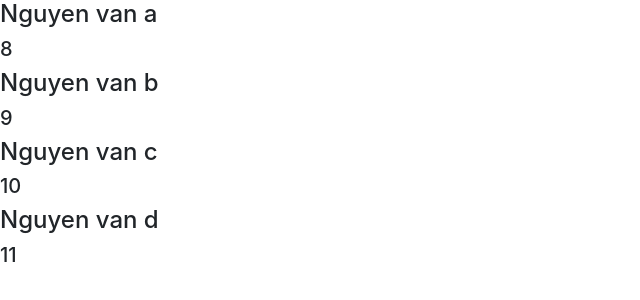
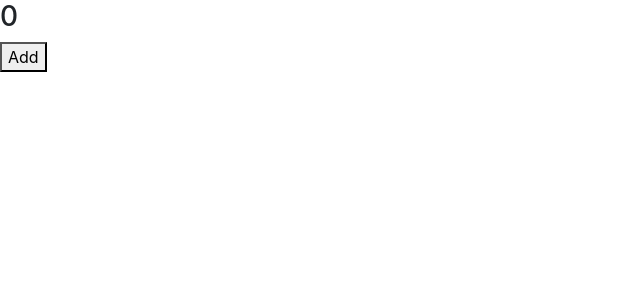
Before and after one commit to diennguyen2002/learn-angular, an Angular app: page / in a window 1280 px wide. Shown: the top 300 px of the page, without its empty margins (0-640 px from the left). Built offline with nearby package versions, Linux system fonts and the light colour scheme.

Commit message:
Output, EventEmitter

```diff
--- a/src/app/app.component.html
+++ b/src/app/app.component.html
@@ -1 +1 @@
-<app-person-list></app-person-list>
+<app-parent></app-parent>
--- a/src/app/app.module.ts
+++ b/src/app/app.module.ts
@@ -12,6 +12,8 @@
 import { DictionaryComponent } from './dictionary/dictionary.component';
 import { PersonComponent } from './person/person.component';
 import { PersonListComponent } from './person-list/person-list.component';
+import { ParentComponent } from './parent.component';
+import { ChildComponent } from './child.component';
 
 @NgModule({
   declarations: [
@@ -23,7 +25,9 @@
     InputComponent,
     DictionaryComponent,
     PersonComponent,
-    PersonListComponent
+    PersonListComponent,
+    ParentComponent,
+    ChildComponent
   ],
   imports: [
     BrowserModule,
--- /dev/null
+++ b/src/app/child.component.ts
@@ -0,0 +1,16 @@
+import {Component, Output, EventEmitter} from '@angular/core';
+
+@Component({
+    selector: 'app-child',
+    template: `
+       <button (click)="addForParent()">Add</button>
+    `
+})
+
+export class ChildComponent {
+    @Output() myClick = new EventEmitter();
+
+    addForParent(){
+        this.myClick.emit();
+    }
+}
--- /dev/null
+++ b/src/app/parent.component.ts
@@ -0,0 +1,13 @@
+import {Component} from '@angular/core';
+
+@Component({
+    selector: 'app-parent',
+    template: `
+        <h3>{{ value }}</h3>
+        <app-child (myClick)="value = value + 1"></app-child>
+    `
+})
+
+export class ParentComponent {
+    value = 0;
+}
```
